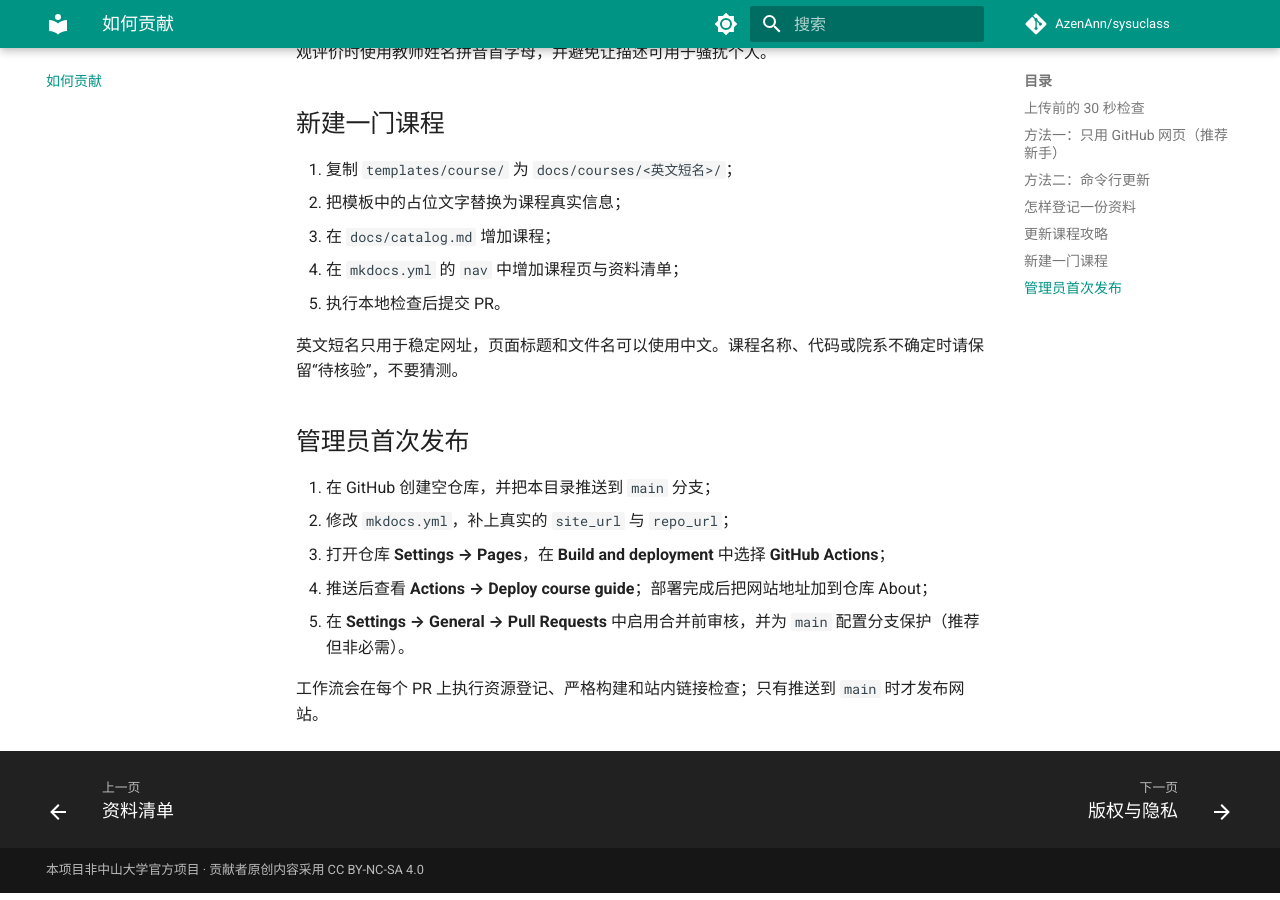
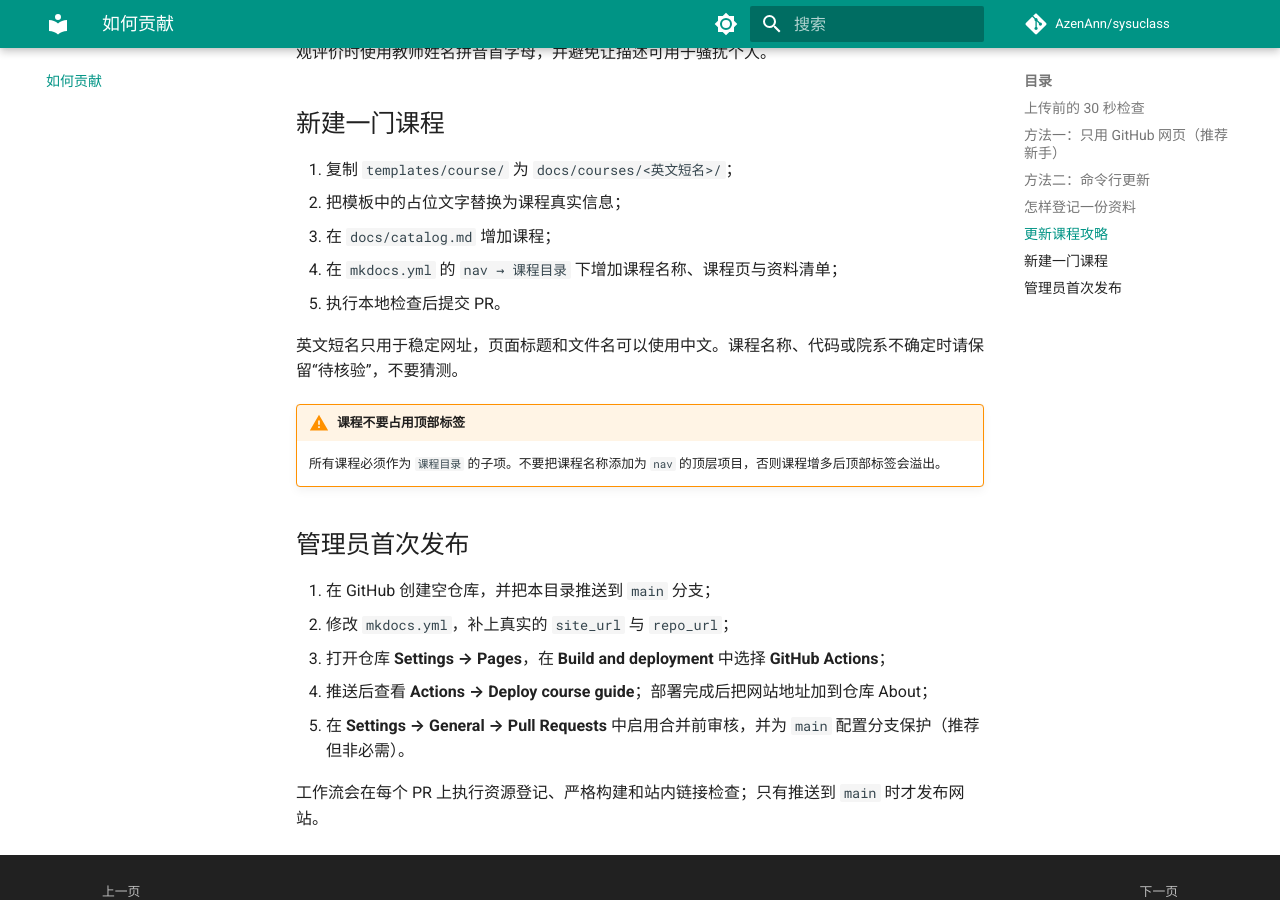
Before and after one commit to AzenAnn/sysuclass, an MkDocs documentation site: the page built from docs/contributing.md, in a window 1280 px wide and 900 px high, scrolled down 2257 px. Built offline with MkDocs 1.6.1 and Material for MkDocs 9.7.7, drawn with Linux system fonts in a browser that asks for light colours; comment, search, counter and statistics services are not loaded.

Commit message:
Nest courses under catalog navigation

```diff
--- a/docs/contributing.md
+++ b/docs/contributing.md
@@ -86,10 +86,13 @@ git push -u origin add/math-analysis-<资料简称>
 1. 复制 `templates/course/` 为 `docs/courses/<英文短名>/`；
 2. 把模板中的占位文字替换为课程真实信息；
 3. 在 `docs/catalog.md` 增加课程；
-4. 在 `mkdocs.yml` 的 `nav` 中增加课程页与资料清单；
+4. 在 `mkdocs.yml` 的 `nav → 课程目录` 下增加课程名称、课程页与资料清单；
 5. 执行本地检查后提交 PR。
 
 英文短名只用于稳定网址，页面标题和文件名可以使用中文。课程名称、代码或院系不确定时请保留“待核验”，不要猜测。
+
+!!! warning "课程不要占用顶部标签"
+    所有课程必须作为 `课程目录` 的子项。不要把课程名称添加为 `nav` 的顶层项目，否则课程增多后顶部标签会溢出。
 
 ## 管理员首次发布
 
--- a/mkdocs.yml
+++ b/mkdocs.yml
@@ -36,10 +36,11 @@ theme:
 
 nav:
   - 首页: index.md
-  - 课程目录: catalog.md
-  - 数学分析:
-      - 课程攻略: courses/math-analysis/index.md
-      - 资料清单: courses/math-analysis/resources/index.md
+  - 课程目录:
+      - 课程总览: catalog.md
+      - 数学分析:
+          - 课程攻略: courses/math-analysis/index.md
+          - 资料清单: courses/math-analysis/resources/index.md
   - 如何贡献: contributing.md
   - 版权与隐私: policies/copyright.md
 
```
Also changed, not shown: docs/catalog.md (+2 -0 lines).
